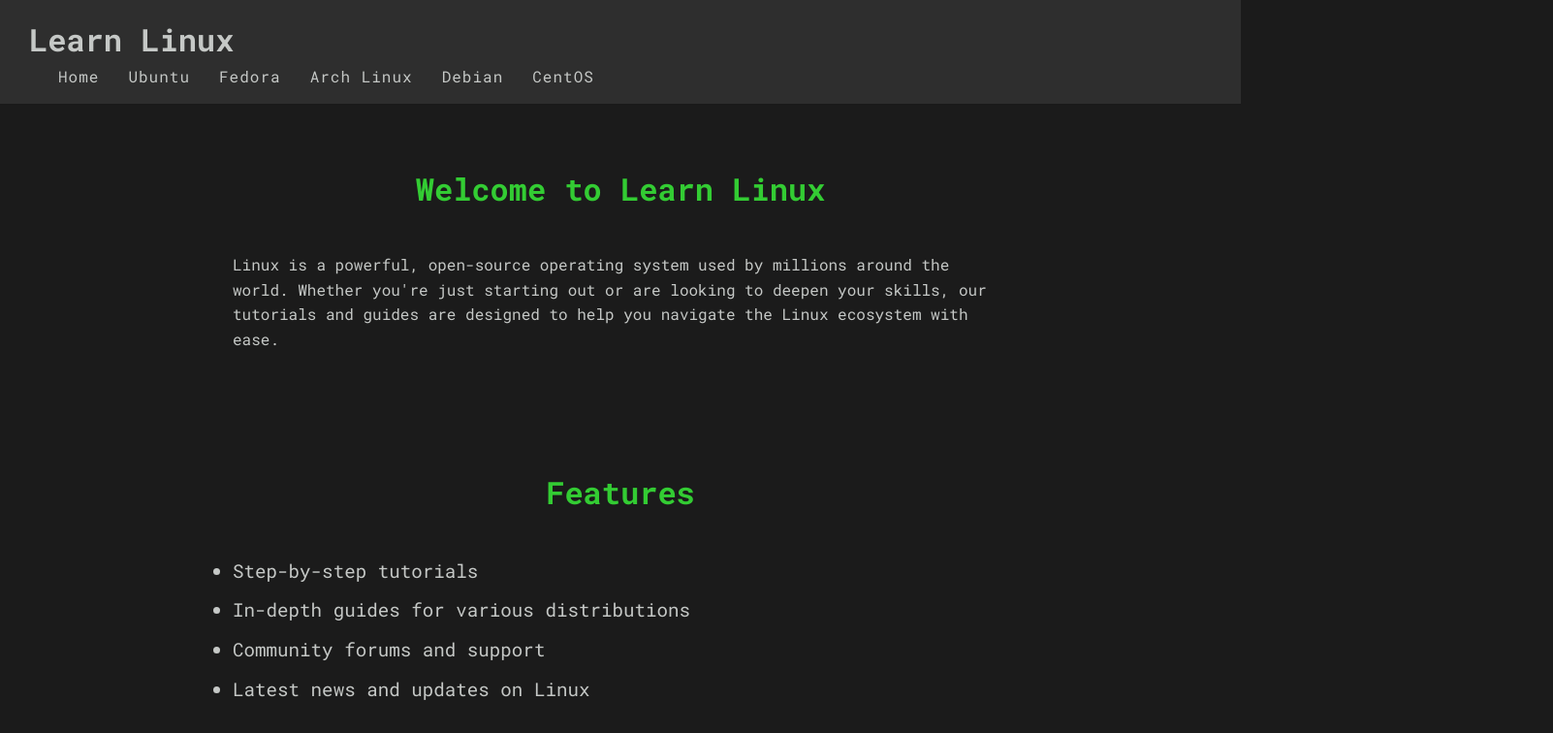
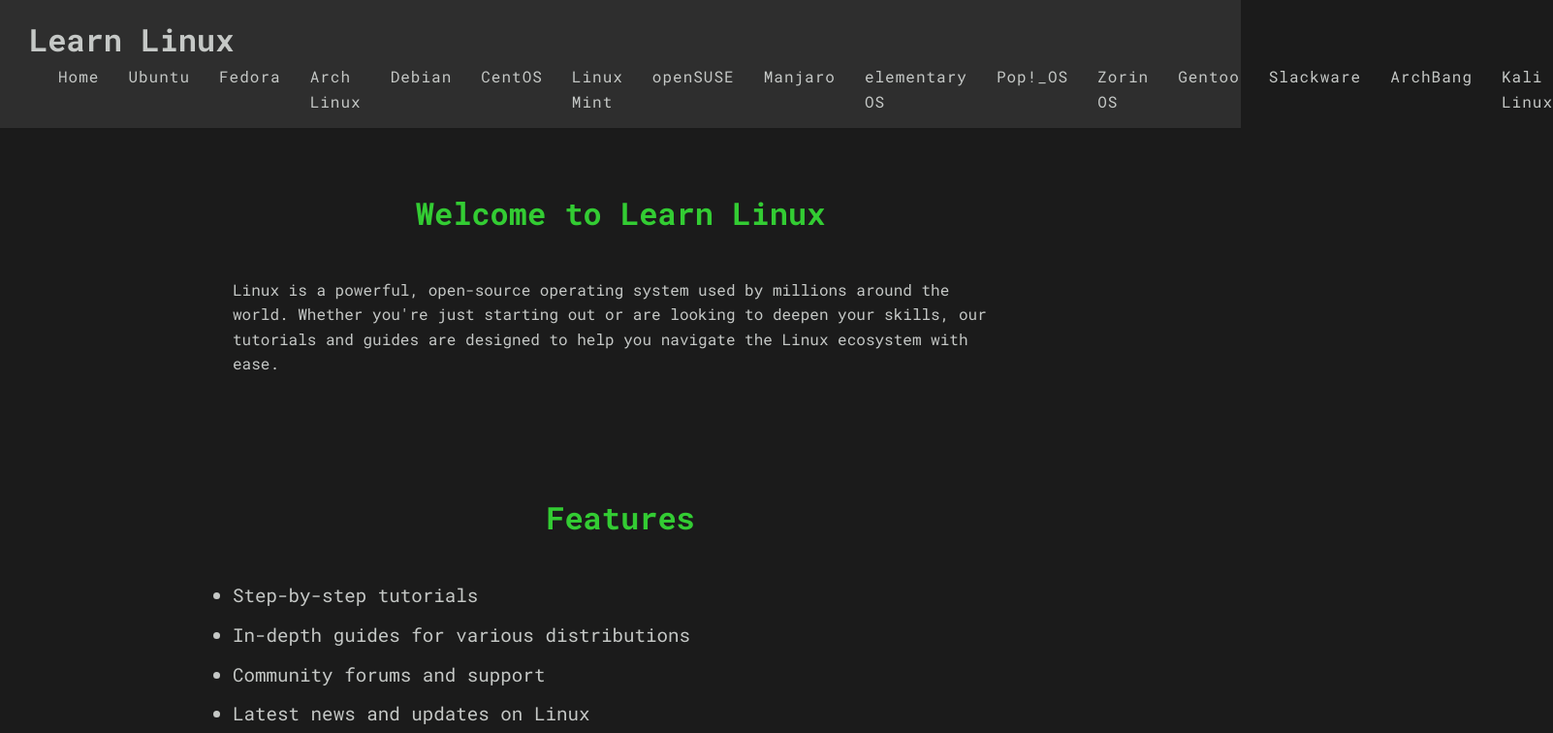
Before and after one commit to SolutionsAsService/LinixLearning, a plain HTML site: page index.html in a window 1280 px wide. Shown: the top 756 px of the page at 97% size, 1602 px wide, since content can reach past the window. Drawn offline with Linux system fonts and the light colour scheme; a script that the page names is missing.

Commit message:
ADD DISTORS

```diff
--- a/index.html
+++ b/index.html
@@ -18,8 +18,18 @@
       <li><a href="arch.html">Arch Linux</a></li>
       <li><a href="debian.html">Debian</a></li>
       <li><a href="centos.html">CentOS</a></li>
-        <!-- Add more distribution links as needed -->
+      <li><a href="mint.html">Linux Mint</a></li>
+      <li><a href="opensuse.html">openSUSE</a></li>
+      <li><a href="manjaro.html">Manjaro</a></li>
+      <li><a href="elementary.html">elementary OS</a></li>
+      <li><a href="popos.html">Pop!_OS</a></li>
+      <li><a href="zorin.html">Zorin OS</a></li>
+      <li><a href="gentoo.html">Gentoo</a></li>
+      <li><a href="slackware.html">Slackware</a></li>
+      <li><a href="archbang.html">ArchBang</a></li>
+      <li><a href="kali.html">Kali Linux</a></li>
           </ul>
+
     </nav>
   </header>
 
```
Lines whose indentation alone changed are shown as unchanged.
